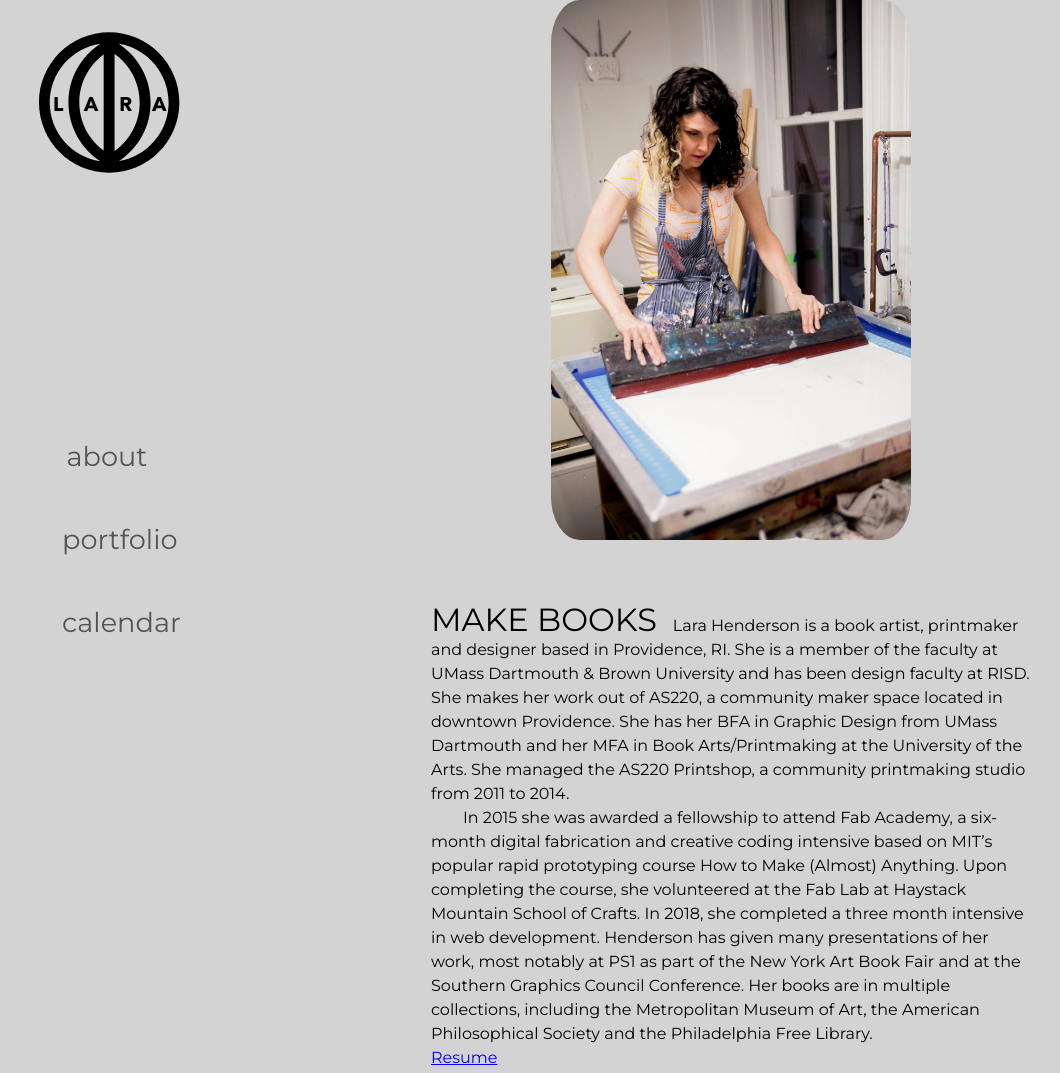
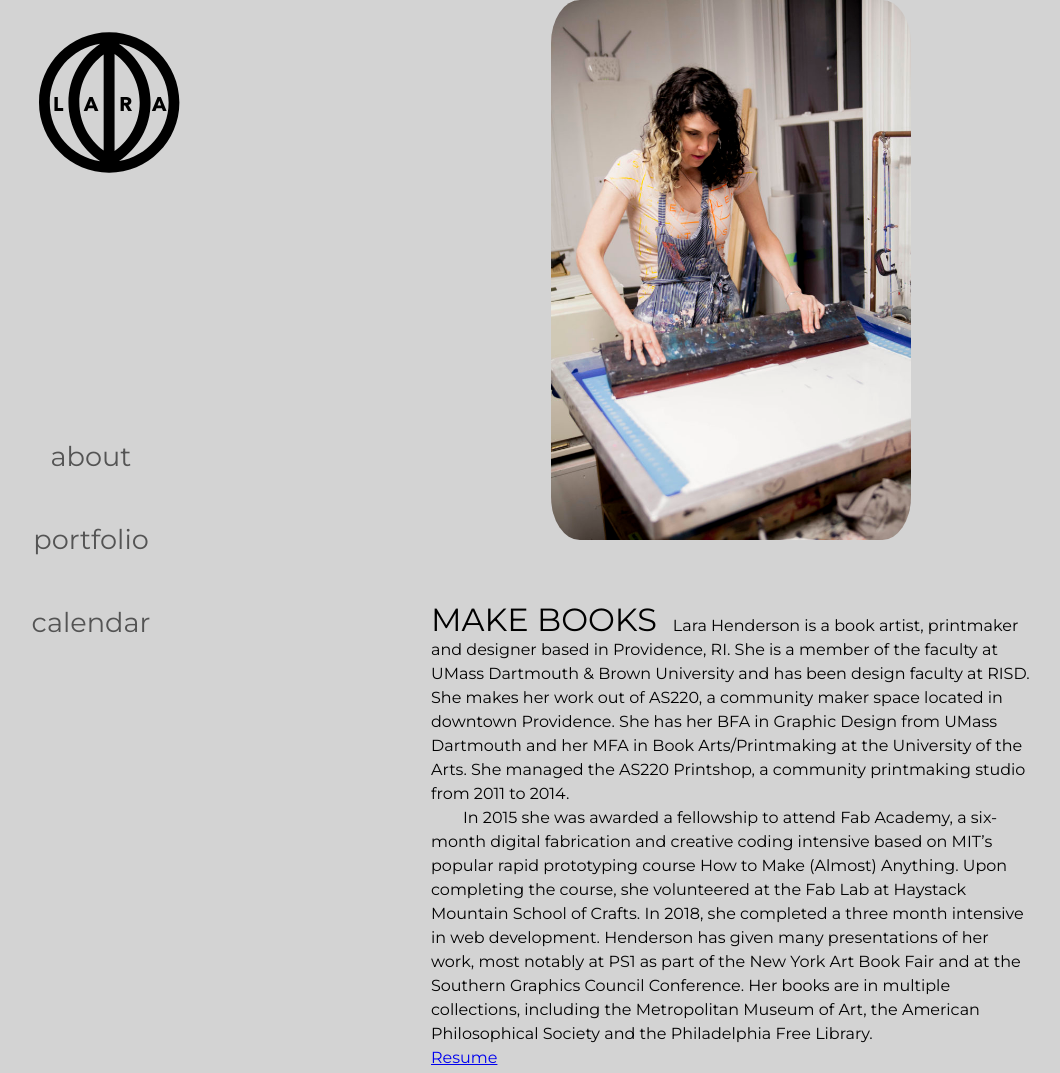
Before and after one commit to raymondchen0/about-me, a plain HTML site: page index.html in a window 1280 px wide. Shown: the top 1073 px of the page, without its empty margins (59-1119 px from the left). Drawn offline with nearby package versions, Linux system fonts and the light colour scheme.

Commit message:
Add files via upload

```diff
--- a/main.css
+++ b/main.css
@@ -34,8 +34,9 @@ body{
  footer{
    padding-left: 3em;
    padding-right: 3em;
-   text-align: center;
+   justify-content: center;
 }
+
 
 .icon svg {
   width:40%;
@@ -44,8 +45,8 @@ body{
 /* navigation bar styling */
 
 nav{
-  margin-left:2em;
-  grid-area:nav;
+  /* margin-left:2em; */
+  grid-area: nav;
   justify-content: center;
   text-align:center;
   padding-left:4em;
@@ -59,10 +60,10 @@ nav ul {
   text-align: center;
 }
 nav li{
-  padding: 1em 0;
+  padding: 1.7em 0;
   list-style-type: none;
   padding: 25px;
-  font-size: 1.7em;
+  font-size: 1.1em;
 }
 
 nav li a {
@@ -175,6 +176,10 @@ footer p{
       justify-content: space-between;
       flex-direction: column;
     }
+
+    nav li {
+      font-size: 1.7em;
+    }
     .icon svg {
       width: 100%;
       padding-left:20px;
```
